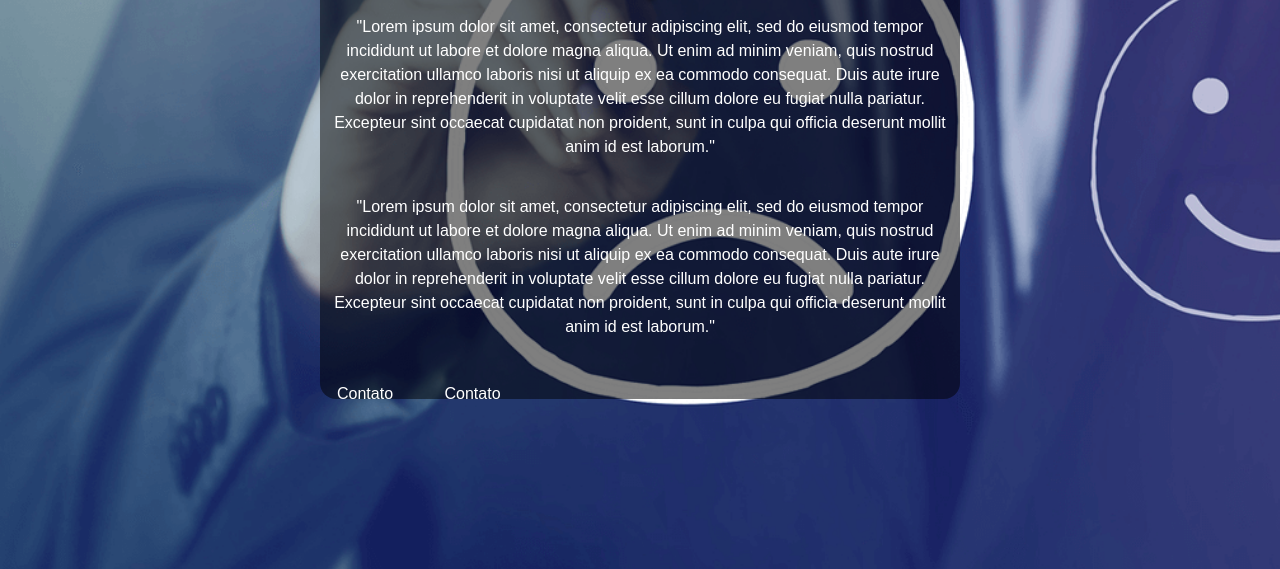
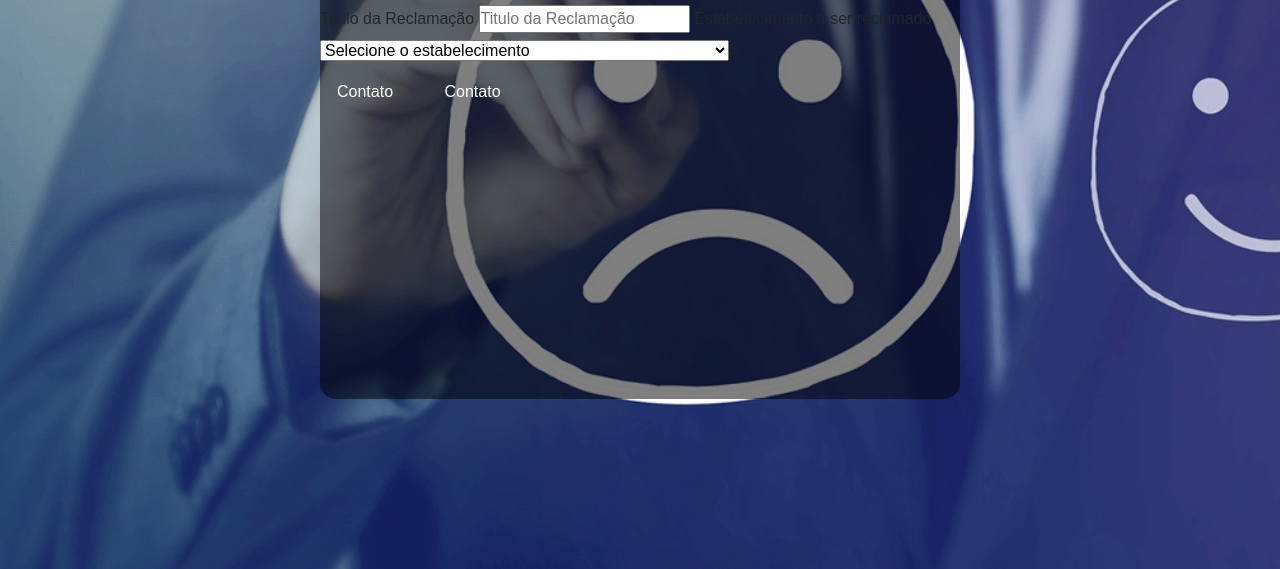
Before and after one commit to GTochio/projetointerdisciplinar-reclameali, a plain HTML site: page Index.html in a window 1280 px wide. Shown: the part 308-877 px from the top of the page. Drawn offline with nearby package versions, Linux system fonts and the light colour scheme.

Commit message:
Formulario

```diff
--- a/Index.html
+++ b/Index.html
@@ -33,27 +33,40 @@
             <div style="width: 50%; height: 450px; background: rgba(0, 0, 0, 0.5); border-radius: 16px;">
                 <div>
                     <h1 style="">Nosso aplicativo</h1>
-                    <p>"Lorem ipsum dolor sit amet, consectetur adipiscing
-                        elit, sed do eiusmod tempor incididunt ut labore et dolore magna aliqua. Ut enim ad minim
-                        veniam, quis nostrud exercitation ullamco laboris nisi ut aliquip ex ea commodo consequat. Duis
-                        aute irure dolor in reprehenderit in voluptate velit esse cillum dolore eu fugiat nulla
-                        pariatur. Excepteur sint occaecat cupidatat non proident, sunt in culpa qui officia deserunt
-                        mollit anim id est laborum."</p>
-                    <p>
-                        "Lorem ipsum dolor sit amet, consectetur adipiscing elit, sed do eiusmod tempor incididunt ut
-                        labore et dolore magna aliqua. Ut enim ad minim veniam, quis nostrud exercitation ullamco
-                        laboris nisi ut aliquip ex ea commodo consequat. Duis aute irure dolor in reprehenderit in
-                        voluptate velit esse cillum dolore eu fugiat nulla pariatur. Excepteur sint occaecat cupidatat
-                        non proident, sunt in culpa qui officia deserunt mollit anim id est laborum."
-                    </p>
+                    <form action="action_page.php">
+                        <label for="titulo">Titulo da Reclamação</label>
+                        <input type="text" name="Titulo da Reclamação" id="titulo"
+                        placeholder="Titulo da Reclamação" >
+
+                        <label for="estabelecimento">Estabelecimento a ser reclamado</label>
+                        <select name="" id="">
+                            <option value="">Selecione o estabelecimento</option>
+                            <option value="igorpraxedeslinux@gmail.com">Burguer King</option>
+                            <option value="igorpraxedeslinux@gmail.com">Veio Santo</option>
+                            <option value="igorpraxedeslinux@gmail.com">Centro Universitario Integrado</option>
+                            <option value="igorpraxedeslinux@gmail.com">UTFPR - Universidade Tecnologica Federal do Paraná</option>
+                            <option value="tgabrielfernando@gmail.com">Unicampo</option>
+                            <option value="tgabrielfernando@gmail.com">Unespar</option>
+                            <option value="tgabrielfernando@gmail.com">6ªAula</option>
+                            <option value="tgabrielfernando@gmail.com">Unimed</option>
+                            <option value="tgabrielfernando@gmail.com">London Hamburgueria</option>
+                            <option value="igorpraxedeslinux@gmail.com">Sushi Bar Mariemoto</option>
+                            <option value="igorpraxedeslinux@gmail.com">Makito</option>
+                            <option value="igorpraxedeslinux@gmail.com">Brizola</option>
+                            <option value="igorpraxedeslinux@gmail.com">Muffato</option>
+                            <option value="igorpraxedeslinux@gmail.com">Parana Supermercados</option>
+                            <option value="igorpraxedeslinux@gmail.com">Unimake Software</option>
+                        </select>>
+                    </form>
                 </div>
                 <button class="meio" href="#">Contato</button>
                 <button class="meio" href="#">Contato</button>
             </div>
 
         </div>
-        <!-- <img src="/img/clienteinsatisfeito.png" alt=""> -->
+
     </div>
+
 
 
 
```
Also changed, not shown: css/index.css (+7 -0 lines).
